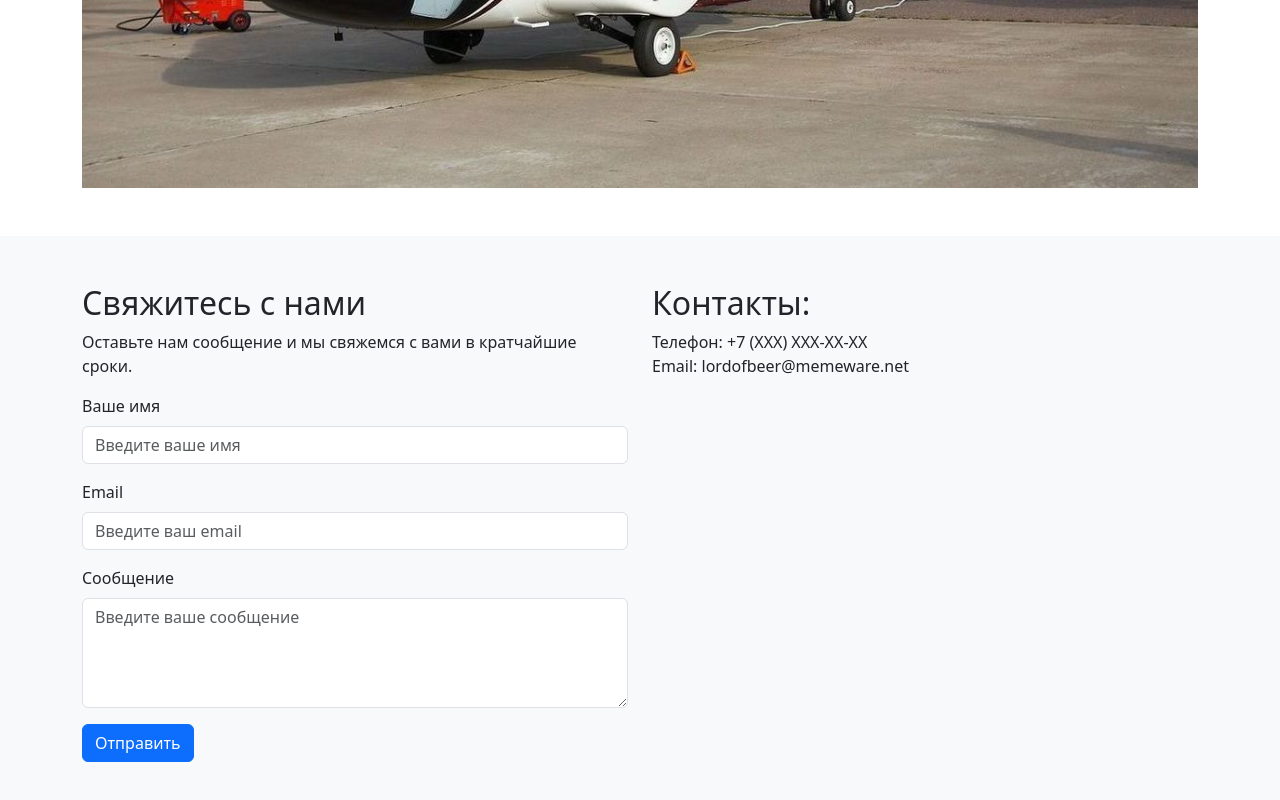
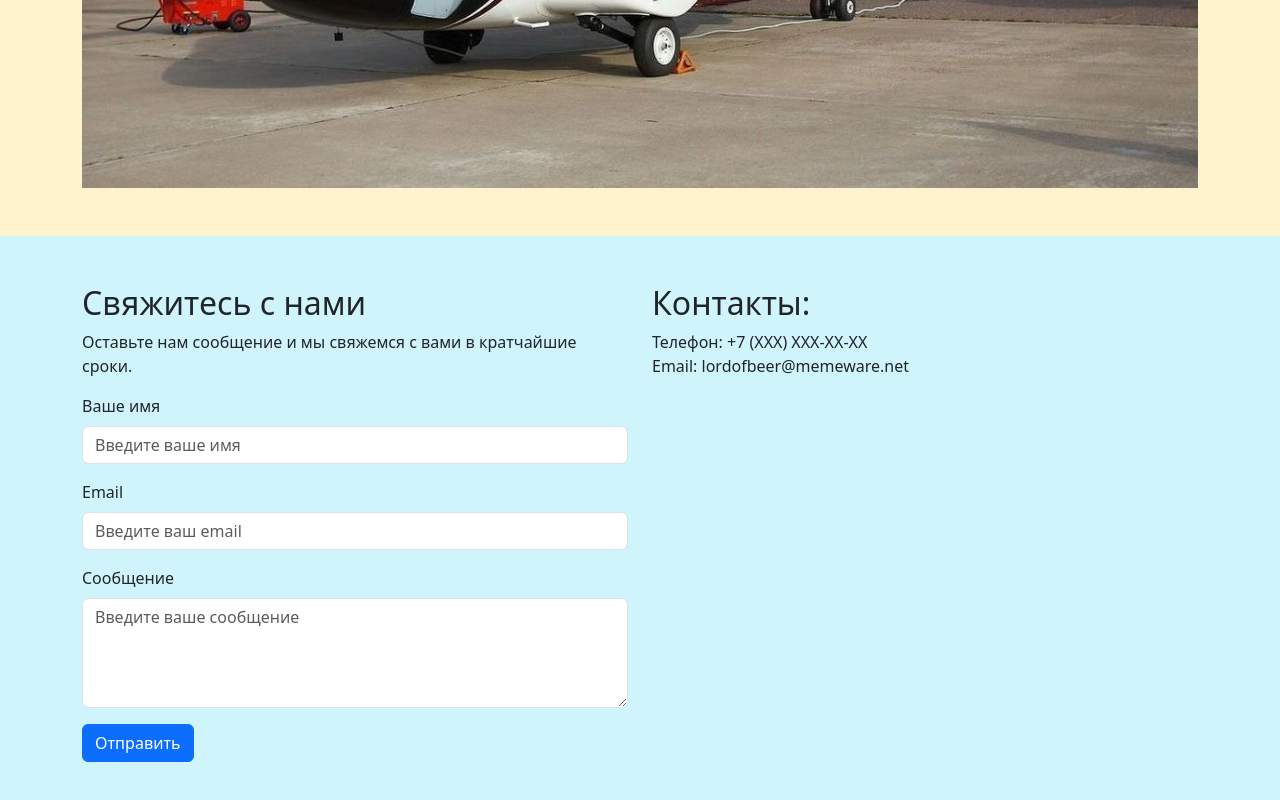
Before and after one commit to omletccblpom/web-labs, a plain HTML site: page lab6/index.html in a window 1280 px wide. Shown: the part 1410-2210 px from the top of the page. Drawn offline with nearby package versions, Linux system fonts and the light colour scheme.

Commit message:
minor changes

```diff
--- a/lab6/index.html
+++ b/lab6/index.html
@@ -7,7 +7,7 @@
 <link href="https://cdn.jsdelivr.net/npm/bootstrap@5.3.2/dist/css/bootstrap.min.css" rel="stylesheet" integrity="sha384-T3c6CoIi6uLrA9TneNEoa7RxnatzjcDSCmG1MXxSR1GAsXEV/Dwwykc2MPK8M2HN" crossorigin="anonymous">
 </head>
 
-<body>
+<body class="bg-warning-subtle">
     <header>
         <nav class="navbar navbar-expand-lg navbar-light bg-light">
           <div class="container">
@@ -61,7 +61,7 @@
         </div>
       </section>
 
-      <section class="py-5 bg-light" id="3">
+      <section class="py-5 bg-light bg-info-subtle" id="3">
         <div class="container">
           <div class="row">
             <div class="col-lg-6">
```
Also changed, not shown: lab4-2/index.html (+1 -1 lines), lab4-2/krestnull/index.html (renamed from lab4-2/tiktak/index.html), lab4-2/krestnull/main.js (renamed from lab4-2/tiktak/main.js), lab4-2/krestnull/style.css (renamed from lab4-2/tiktak/style.css).
